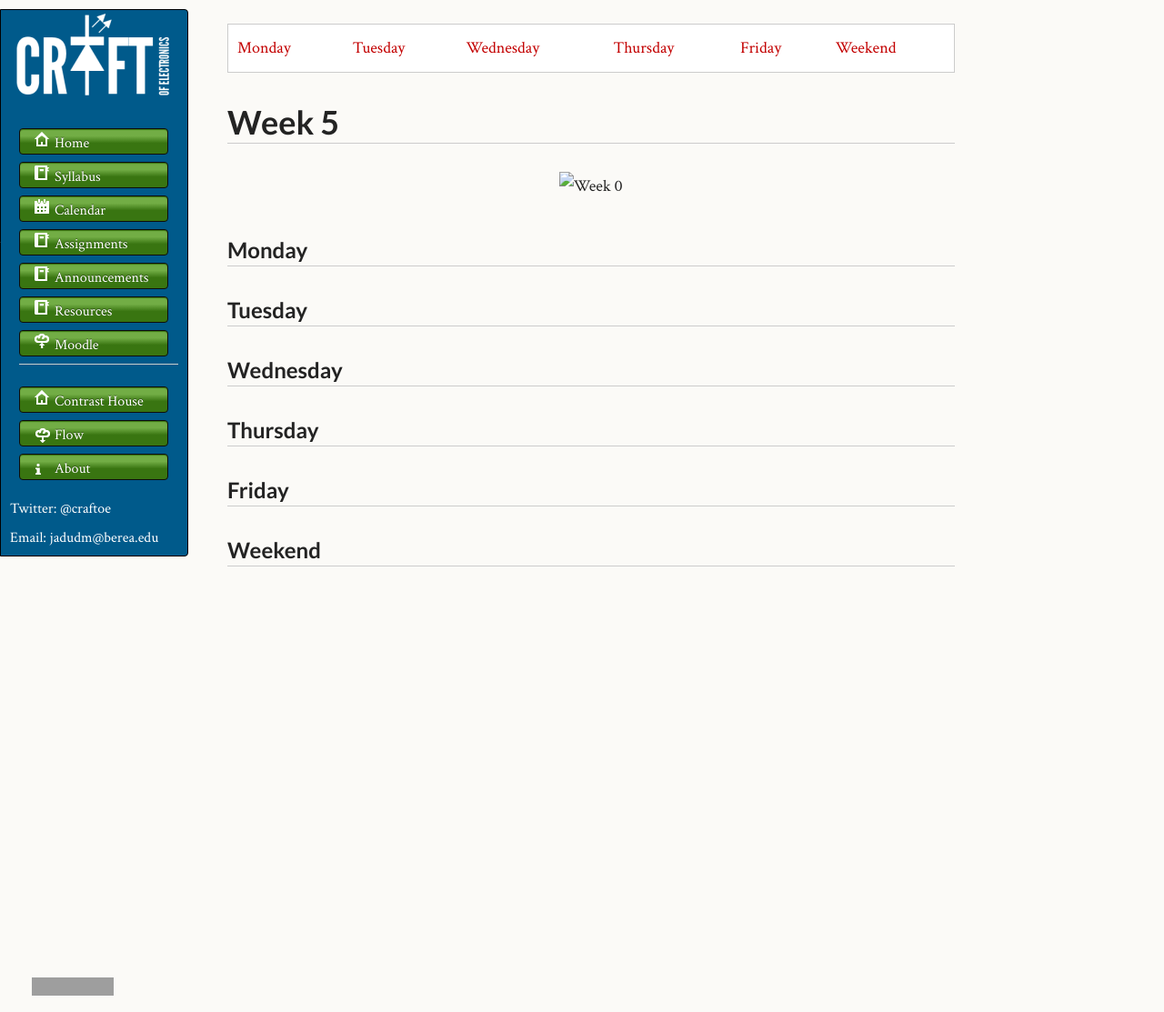
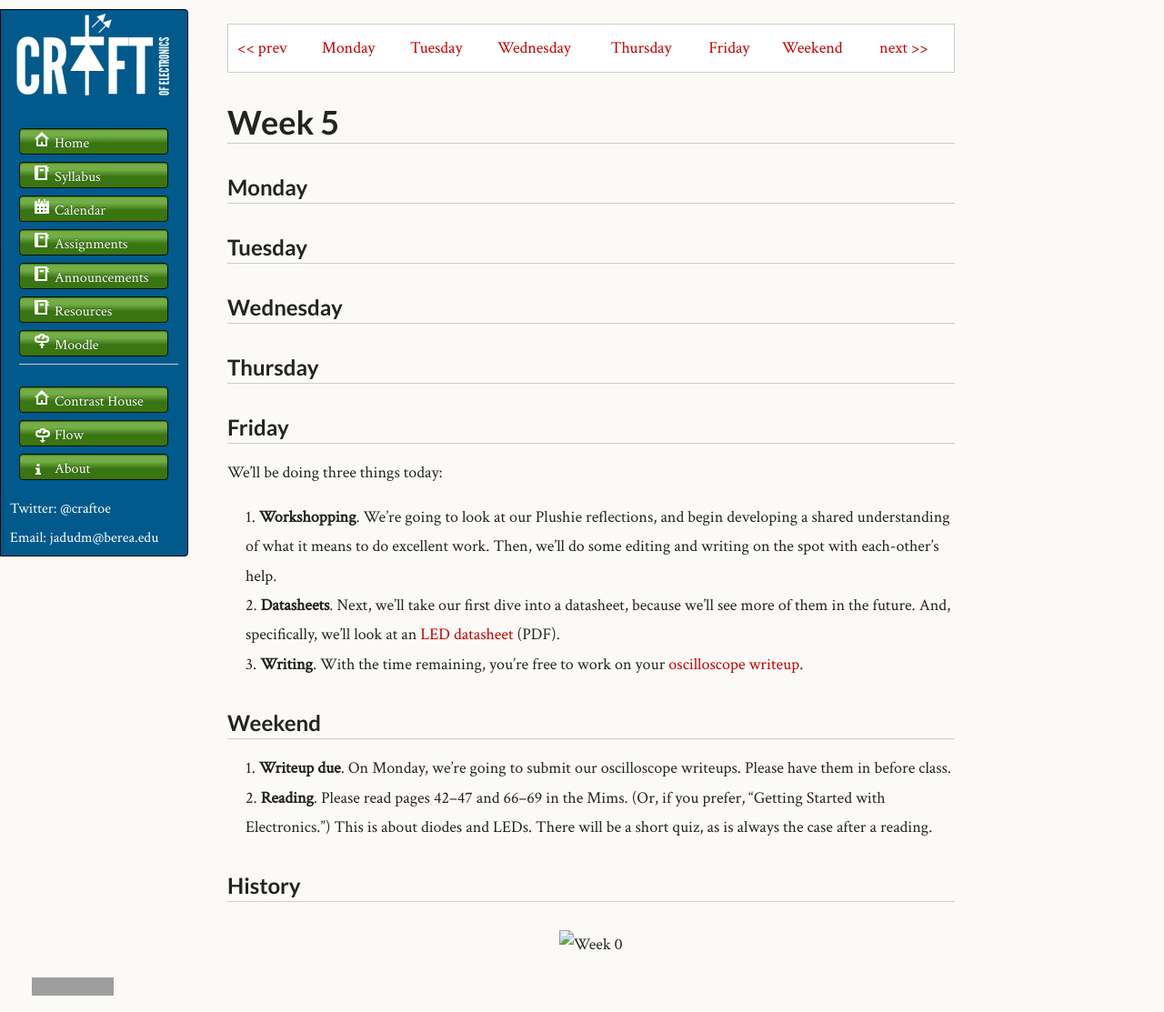
Before and after one commit to craftofelectronics/craftofelectronics.github.com, a Jekyll site: the page built from cal/w04.md, in a window 1280 px wide and 1113 px high. Shown: the whole window at 91% size. Built offline with Jekyll 4.4.1, drawn with Linux system fonts in a browser that asks for light colours; grey boxes are pictures that could not be loaded.

Commit message:
Updating the website for class.

```diff
--- a/cal/w04.md
+++ b/cal/w04.md
@@ -6,34 +6,42 @@ week: 5
 
 <table>
 <tr>
-	<td> <a href="#Monday">Monday</a> </td>
-	<td> <a href="#Tuesday">Tuesday</a> </td>
-	<td> <a href="#Wednesday">Wednesday</a> </td>
-	<td> <a href="#Thursday">Thursday</a> </td>
-	<td> <a href="#Friday">Friday</a> </td>
-	<td> <a href="#Weekend">Weekend</a> </td>
+	<td> <a href="w03.html">&lt;&lt; prev</a> </td>
+	<td> <a href="#monday">Monday</a> </td>
+	<td> <a href="#tuesday">Tuesday</a> </td>
+	<td> <a href="#wednesday">Wednesday</a> </td>
+	<td> <a href="#thursday">Thursday</a> </td>
+	<td> <a href="#friday">Friday</a> </td>
+	<td> <a href="#weekend">Weekend</a> </td>
+	<td> <a href="w05.html">next &gt;&gt;</a> </td>
 </tr></table>
 
+
 # Week 5
+
+## Monday
+
+## Tuesday
+
+## Wednesday
+
+## Thursday
+
+## Friday
+
+We'll be doing three things today:
+
+1. **Workshopping**. We're going to look at our Plushie reflections, and begin developing a shared understanding of what it means to do excellent work. Then, we'll do some editing and writing on the spot with each-other's help.
+1. **Datasheets**. Next, we'll take our first dive into a datasheet, because we'll see more of them in the future. And, specifically, we'll look at an [LED datasheet]({{site.url}}/downloads/diode-datasheet.pdf) (PDF).
+1. **Writing**. With the time remaining, you're free to work on your [oscilloscope writeup]({{site.url}}/assignments/oscilloscope-basics.html).
+
+## Weekend
+
+1. **Writeup due**. On Monday, we're going to submit our oscilloscope writeups. Please have them in before class.
+1. **Reading**. Please read pages 42--47 and 66--69 in the Mims. (Or, if you prefer, "Getting Started with Electronics.") This is about diodes and LEDs. There will be a short quiz, as is always the case after a reading.
+
+## History
 
 <p align="center">
 	<img src="images/w04-600.png" alt="Week 0"/>
 </p>
-
-<a id='Monday'></a>
-## Monday
-
-<a id='Tuesday'></a>
-## Tuesday
-
-<a id='Wednesday'></a>
-## Wednesday
-
-<a id='Thursday'></a>
-## Thursday
-
-<a id='Friday'></a>
-## Friday
-
-<a id='Weekend'></a>
-## Weekend
```
Also changed, not shown: cal/index.md (+8 -0 lines), cal/w03.md (+1 -1 lines), cal/w05.md (+6 -4 lines), 1 other file.
